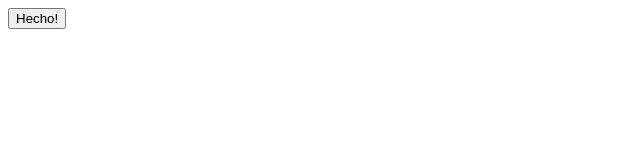
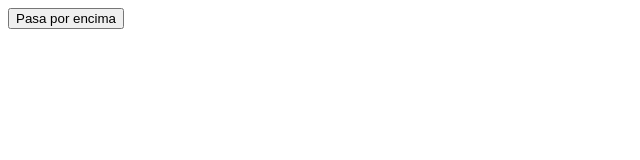
Before and after one commit to LeoEstaProgramando/OpenBootCamp-HTMLyCSS, a plain HTML site: page 6. Anidación de selectores/Ejercicio/ejercicio.html in a window 1280 px wide. Shown: the whole page, without its empty margins (0-640 px from the left). Drawn offline with Linux system fonts and the light colour scheme.

Commit message:
Update ejercicio.css

```diff
--- a/6. Anidación de selectores/Ejercicio/ejercicio.css
+++ b/6. Anidación de selectores/Ejercicio/ejercicio.css
@@ -7,6 +7,6 @@ button:hover{
     color: white;
 }
 
-button::before{
+button:hover::before{
     content: 'Hecho!';
 }
```
